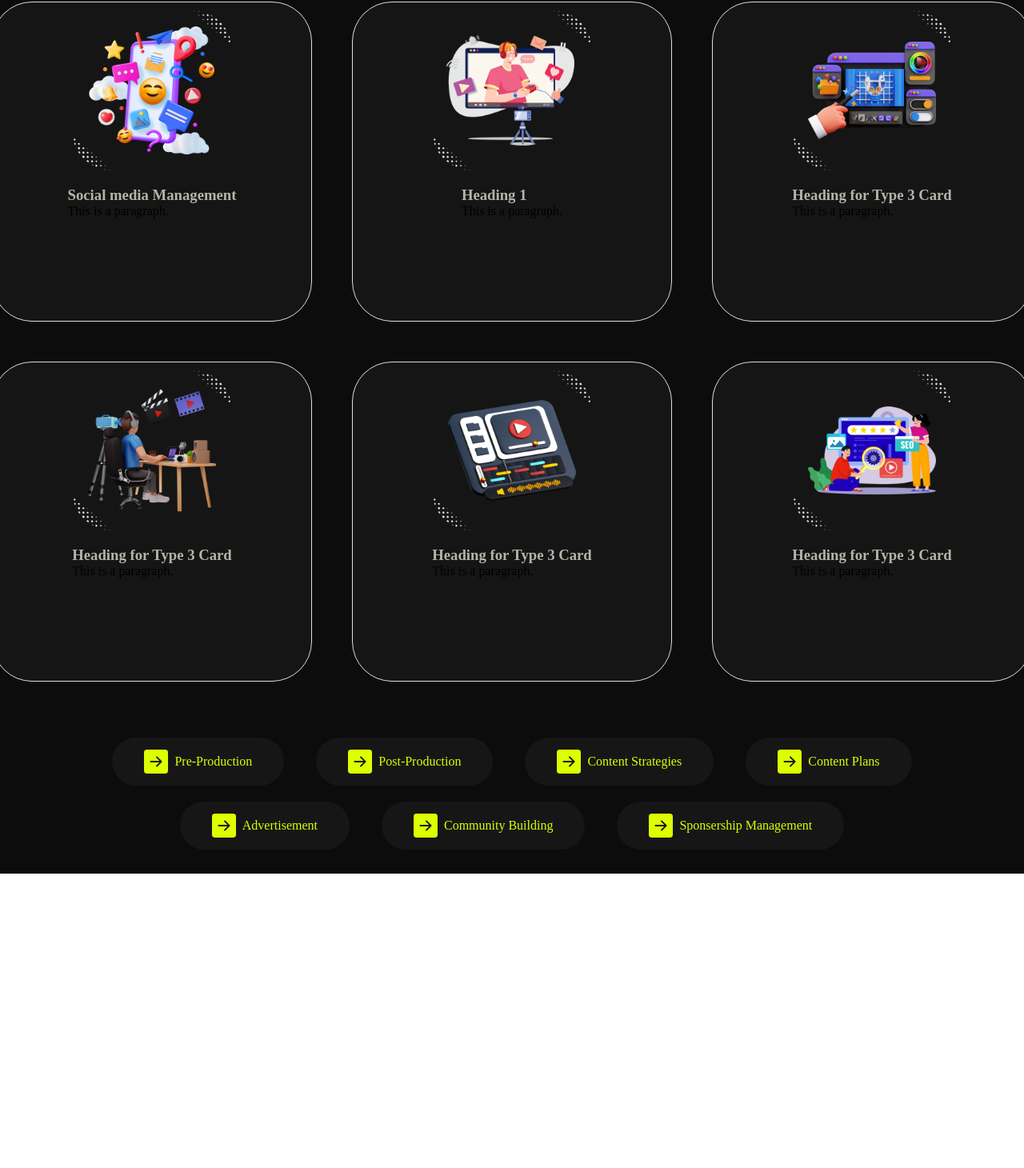
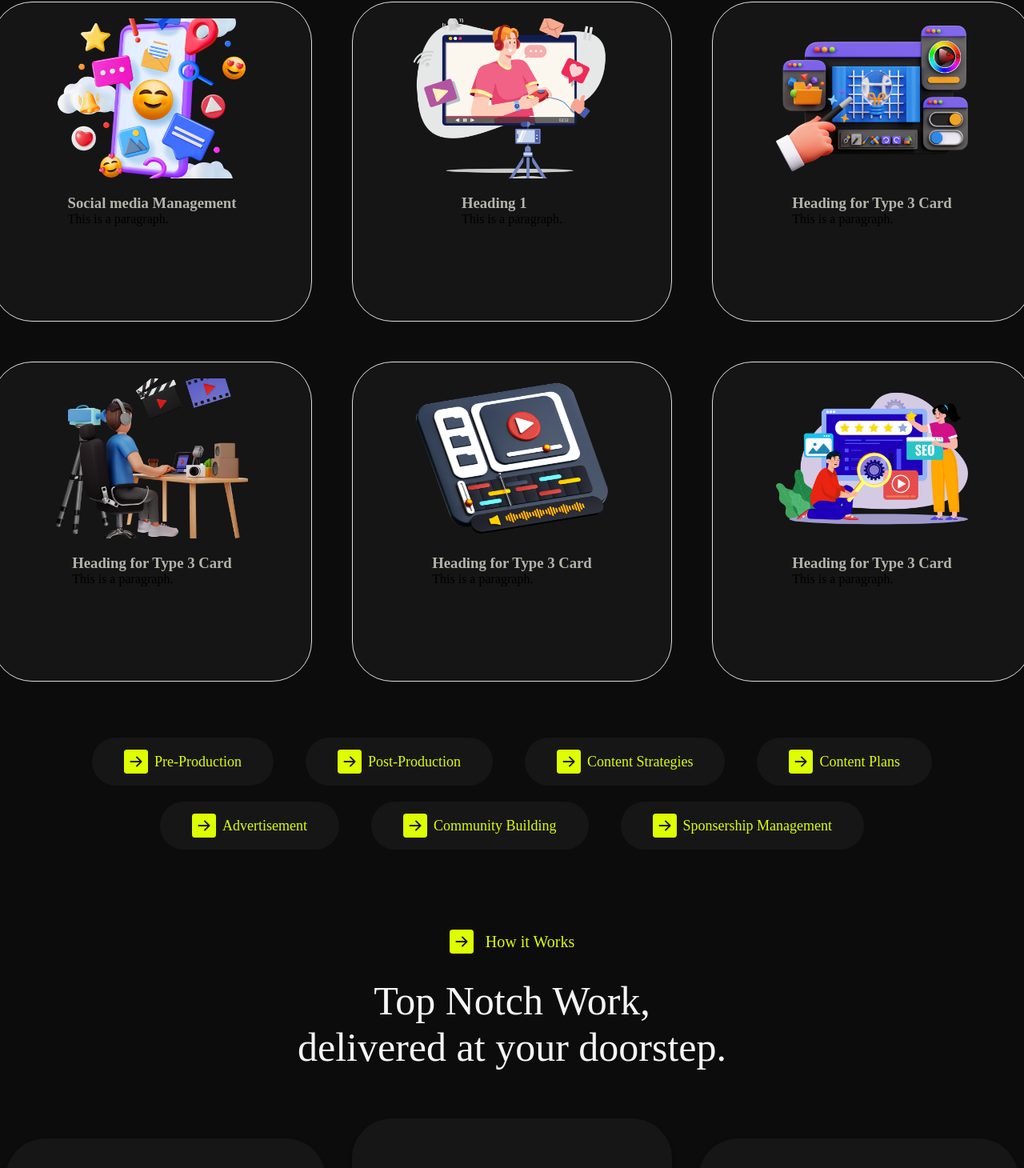
Before and after one commit to Captainanujm/Prouptick, a React (Vite) app: page / in a window 1280 px wide. Shown: the part 1309-2769 px from the top of the page at 80% size. Before the commit the page ends 2401 px from the top, so only its background shows below. Built offline with nearby package versions, Linux system fonts and the light colour scheme; a web font is replaced by a local one.

Commit message:
commit-changes

```diff
--- a/src/App.jsx
+++ b/src/App.jsx
@@ -4,15 +4,20 @@ import Nav from "./NavBar/Nav";
 import Hero from "./Hero/Hero";
 import Introducing from "./Introducing/Introducing";
 import Services from "./Services/Services.jsx";
-// import FAQSection from "./FAquestions/FAquestions.jsx";
-// import MapComponent from "./MapComponent/Map.jsx";
-// import Calendly from "./CalendlyEmbed/Calendly.jsx";
+import FAQSection from "./FAquestions/FAquestions.jsx";
+import MapComponent from "./MapComponent/Map.jsx";
+import Calendly from "./CalendlyEmbed/Calendly.jsx";
+import How_Works from "./How_it_Works/How_it_Works.jsx";
 function App(){
     return (<div className="App">
       <Nav/>
       <Hero/>
       <Introducing/>
       <Services/>
+      <How_Works/>
+      {/* <MapComponent/>
+      <Calendly/>
+      <FAQSection/> */}
     </div>)
 }
 export default App;
--- a/src/Card/Card.css
+++ b/src/Card/Card.css
@@ -1,5 +1,5 @@
 .Card{
-  padding: 10px;
+  padding: 20px;
   display: flex;
   flex-direction: column;
   align-items: center;
@@ -16,7 +16,7 @@
 .my-image{
 
    height:200px;
-   width:200px;
+   width:300px;
    border-radius: 50px;
    object-fit:cover;
    object-position: center;
--- a/src/FAquestions/FAquestions.css
+++ b/src/FAquestions/FAquestions.css
@@ -77,6 +77,7 @@
   .faq-item.active {
     border-color: #007bff;
     background: #C8824A;
+    opacity: 0.69;
   }
   .question-arrow{
     display:flex;
--- /dev/null
+++ b/src/How_it_Works/How_it_Works.css
@@ -0,0 +1,30 @@
+.how-works-heading{
+   margin-top:70px;
+   padding:30px;
+    display:flex;
+    flex-direction: column;
+    gap:30px;
+    align-items: center;
+}
+.head{
+    display:flex;
+    gap:15px;
+    align-items: center;
+    color:#DDFF00;
+    font-size: 20px;
+}
+.title{
+    display: flex;
+    flex-direction: column;
+    align-items: center;
+    font-size: 50px;
+    color:whitesmoke;
+}
+.how-it-works-card{
+    margin-top:30px;
+    height:fit-content;
+    width:1300px;
+    display:flex;
+    align-items: center;
+    justify-content: space-around;
+}
--- /dev/null
+++ b/src/How_it_Works/How_it_Works.jsx
@@ -0,0 +1,27 @@
+import react from "react";
+import Card_works from "./How_it_Works_Card/Card_works.jsx";
+import "./How_it_Works.css";
+function How_Works(){
+    return(<div className="how-works-heading">
+        <div className="head">
+        <svg xmlns="http://www.w3.org/2000/svg" width="30" height="30" fill="currentColor" class="bi bi-arrow-right-square-fill" viewBox="0 0 16 16">
+  <path d="M0 14a2 2 0 0 0 2 2h12a2 2 0 0 0 2-2V2a2 2 0 0 0-2-2H2a2 2 0 0 0-2 2zm4.5-6.5h5.793L8.146 5.354a.5.5 0 1 1 .708-.708l3 3a.5.5 0 0 1 0 .708l-3 3a.5.5 0 0 1-.708-.708L10.293 8.5H4.5a.5.5 0 0 1 0-1"/>
+</svg>
+<p>How it Works</p>
+</div>
+<div className="title">
+    <p>Top Notch Work,</p>
+    <p>delivered at your doorstep.</p>
+</div>
+<div className="how-it-works-card">
+<Card_works Cardkey="1" heading="Tell us your vision" content="Git Bash may behave differently than Command Prompt or PowerShell.
+Make sure you’re using the terminal appropriate for your environment."/>
+<Card_works Cardkey="2" heading="Tell us your vision" content="Git Bash may behave differently than Command Prompt or PowerShell.
+Make sure you’re using the terminal appropriate for your environment."/>
+<Card_works Cardkey="3" heading="Tell us your vision" content="Git Bash may behave differently than Command Prompt or PowerShell.
+Make sure you’re using the terminal appropriate for your environment."/>
+</div>
+        </div>
+)
+}
+export default How_Works;
--- /dev/null
+++ b/src/How_it_Works/How_it_Works_Card/Card-works.css
@@ -0,0 +1,42 @@
+.Card-2{
+    border-radius: 50px;
+    height:350px;
+    width:400px;
+    background-color: #161616;
+    padding:20px;
+    display:flex;
+    flex-direction: column;
+    gap:40px;
+    box-shadow: 0 4px 6px rgba(0, 0, 0, 0.2);
+  transition: transform 0.3s ease;
+}
+.card-content-how-it-works{
+    display:flex;
+    flex-direction: column;
+    gap:10px;
+    h6{
+        font-size: 25px;
+      color: #a0a0a0;
+    }
+    p{
+        color: #a0a0a0;
+        font-size: 20px;
+      margin-bottom: 10px;
+    }
+}
+.normal-card{
+    border-radius: 50px;
+    height:300px;
+    width:400px;
+    background-color: #161616;
+    padding:20px;
+    display:flex;
+    flex-direction: column;
+    gap:40px;
+    box-shadow: 0 4px 6px rgba(0, 0, 0, 0.2);
+  transition: transform 0.3s ease-out;
+}
+.Card-2:hover,.normal-card:hover{
+    transform: scale(1.07);
+    gap:42px;
+}
--- /dev/null
+++ b/src/How_it_Works/How_it_Works_Card/Card_works.jsx
@@ -0,0 +1,22 @@
+import react from "react";
+import "./Card-works.css";
+function Card_works({Cardkey,heading,content}){
+return(Cardkey=="2"?(<div className="Card-2">
+    <div className="card-logo">
+
+    </div>
+    <div className="card-content-how-it-works">
+    <h6>{heading}</h6>
+    <p>{content}</p>
+    </div>
+</div>):(<div className="normal-card">
+<div className="card-logo">
+
+    </div>
+    <div className="card-content-how-it-works">
+    <h6>{heading}</h6>
+    <p>{content}</p>
+    </div>
+</div>));
+}
+export default Card_works;
--- a/src/Introducing/Introducing.css
+++ b/src/Introducing/Introducing.css
@@ -12,7 +12,7 @@
         font-weight: 500;
         p{
             font-weight: 500;
-            font-size: 25px;
+            font-size: 20px;
         }
     }
     .intro-content{
--- a/src/Services/Services.css
+++ b/src/Services/Services.css
@@ -10,7 +10,7 @@
         color:#DDFF00;
         align-items: center;
         font-family: Arial, sans-serif;
-        font-size: 25px;
+        font-size: 20px;
         font-weight: 400;
     }
     .service-body{
@@ -48,6 +48,7 @@
     }
 
     .sec-1-content{
+        font-size: 18px;
         display:flex;
         align-items: center;
         justify-content: center;
```
